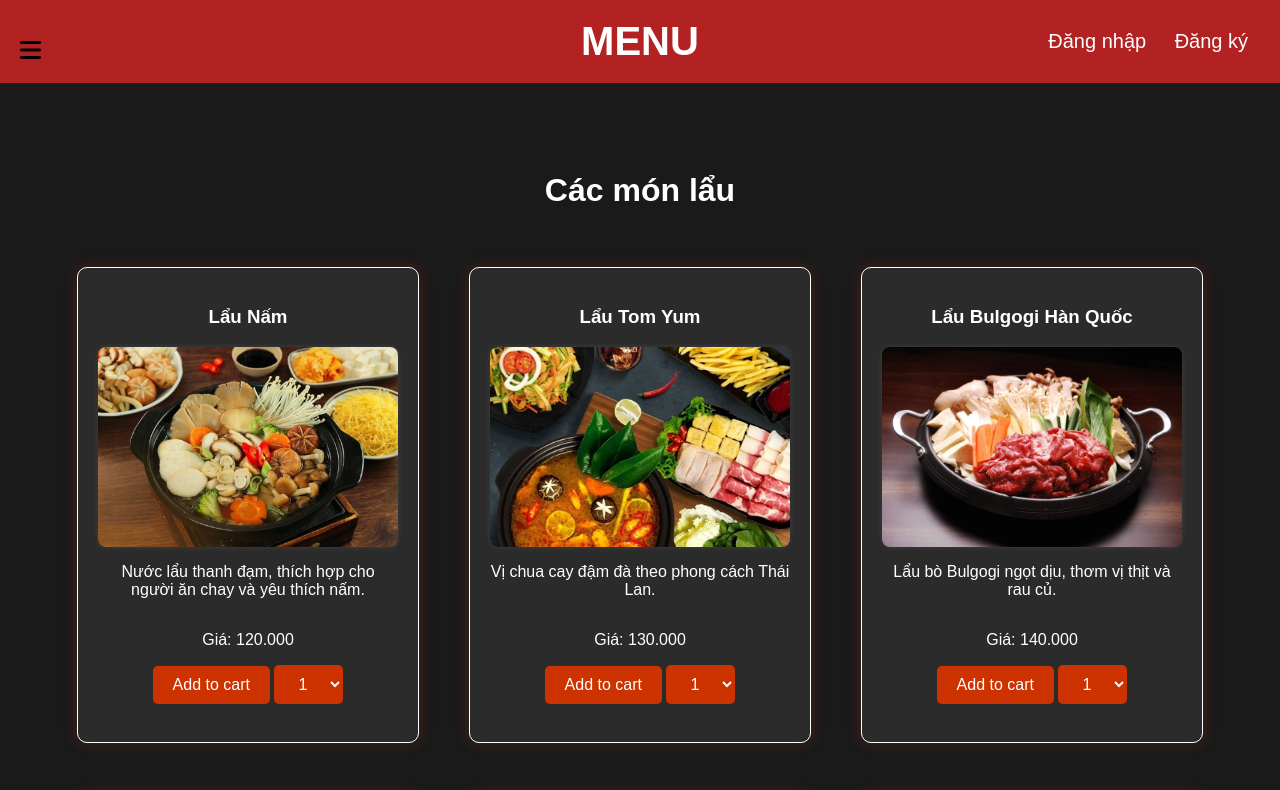
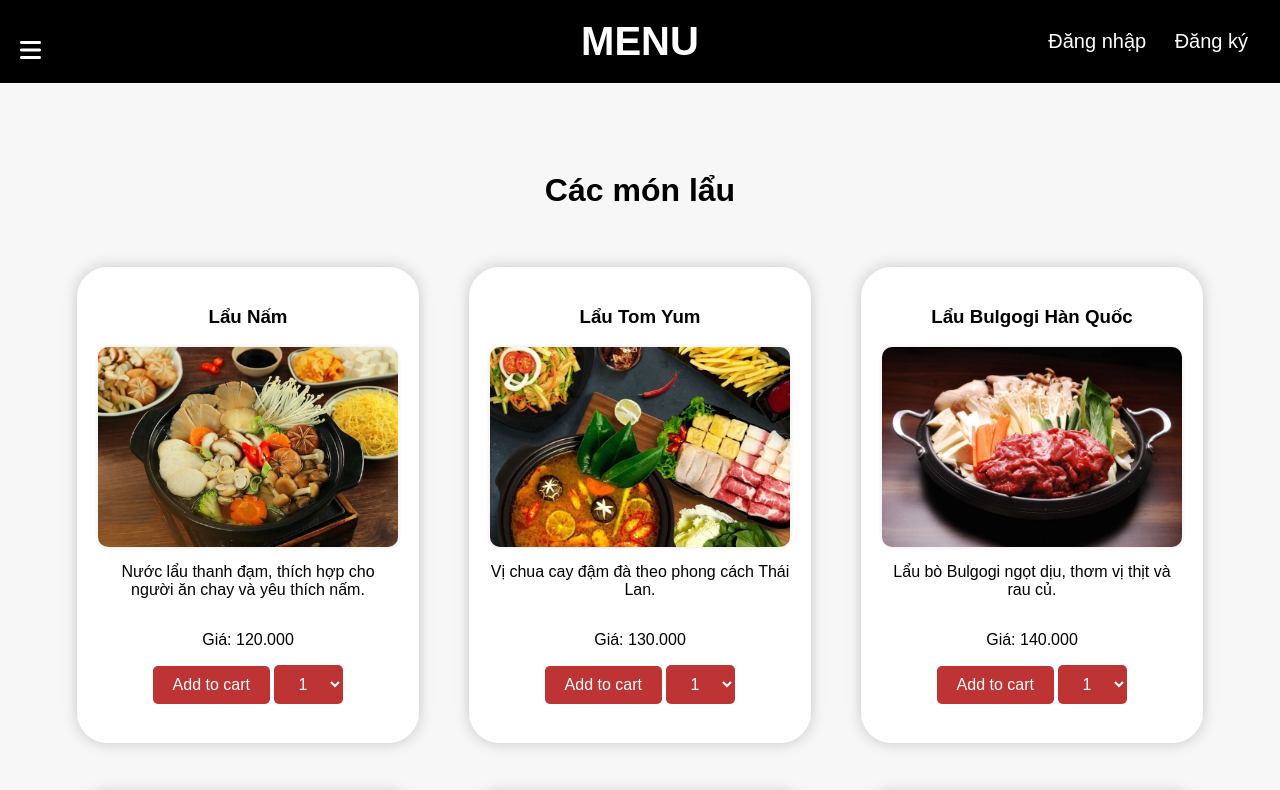
Before and after one commit to monster9k/menu-lau-js, a plain HTML site: page index.html in a window 1280 px wide. Shown: the top 790 px of the page. Drawn offline with Linux system fonts and the light colour scheme.

Commit message:
set up color for the project

```diff
--- a/css/style.css
+++ b/css/style.css
@@ -1,9 +1,14 @@
 body {
-  background-color: #1a1a1a;
-  color: #fff;
+  background-color: #f7f7f8;
+  color: black;
   font-family: Arial, sans-serif;
   margin: 0;
   padding: 0;
+}
+
+:root {
+  --main-color: black;
+  --main-color-2: white;
 }
 
 ul {
@@ -20,7 +25,7 @@ header {
   display: flex;
   justify-content: space-between;
   align-items: center;
-  background-color: #b22222; /* đỏ đậm */
+  background-color: var(--main-color); /* đỏ đậm */
   padding: 30px 20px;
   text-align: center;
   color: white;
@@ -63,7 +68,7 @@ nav button:hover {
 }
 
 button {
-  background-color: #cc3300;
+  background-color: #be3333;
   color: #fff;
   padding: 10px 20px;
   border: none;
@@ -141,7 +146,7 @@ ul {
   z-index: 2;
   cursor: pointer;
   transition: transform 0.3s;
-  color: black;
+  color: var(--main-color-2);
 }
 
 .menu-bars {
@@ -220,7 +225,7 @@ h2.title {
   align-items: center;
   height: 100px;
   font-size: 2rem;
-  color: white;
+  color: var(--main-color);
 }
 
 .menu-list {
@@ -233,12 +238,12 @@ h2.title {
 .item {
   width: 300px;
   border: 1px solid white; /* viền đỏ nâu */
-  border-radius: 10px;
+  border-radius: 30px;
   padding: 20px;
   text-align: center;
-  background-color: #2b2b2b; /* xám đen */
-  color: white;
-  box-shadow: 0 0 15px rgba(255, 69, 0, 0.2); /* bóng đỏ cam */
+  background-color: var(--main-color-2); /* xám đen */
+  color: var(--main-color);
+  box-shadow: 0 0 15px rgba(15, 15, 15, 0.2); /* bóng đỏ cam */
   display: flex;
   flex-direction: column;
   justify-content: space-between;
@@ -253,12 +258,12 @@ h2.title {
   width: 100%;
   height: 200px;
   object-fit: cover;
-  border-radius: 8px;
-  box-shadow: 0 0 5px rgba(255, 255, 255, 0.1);
+  border-radius: 10px;
+  box-shadow: 0 0 5px rgba(19, 18, 18, 0.1);
 }
 
 .select_quantity {
-  background-color: #cc3300;
+  background-color: #be3333;
   color: #fff;
   padding: 10px 20px;
   border: none;
@@ -281,5 +286,5 @@ h2.title {
 .button_quantity.Added p {
   margin: 16px;
   opacity: 1;
-  color: #ff4d4d;
+  color: #be3333;
 }
```
